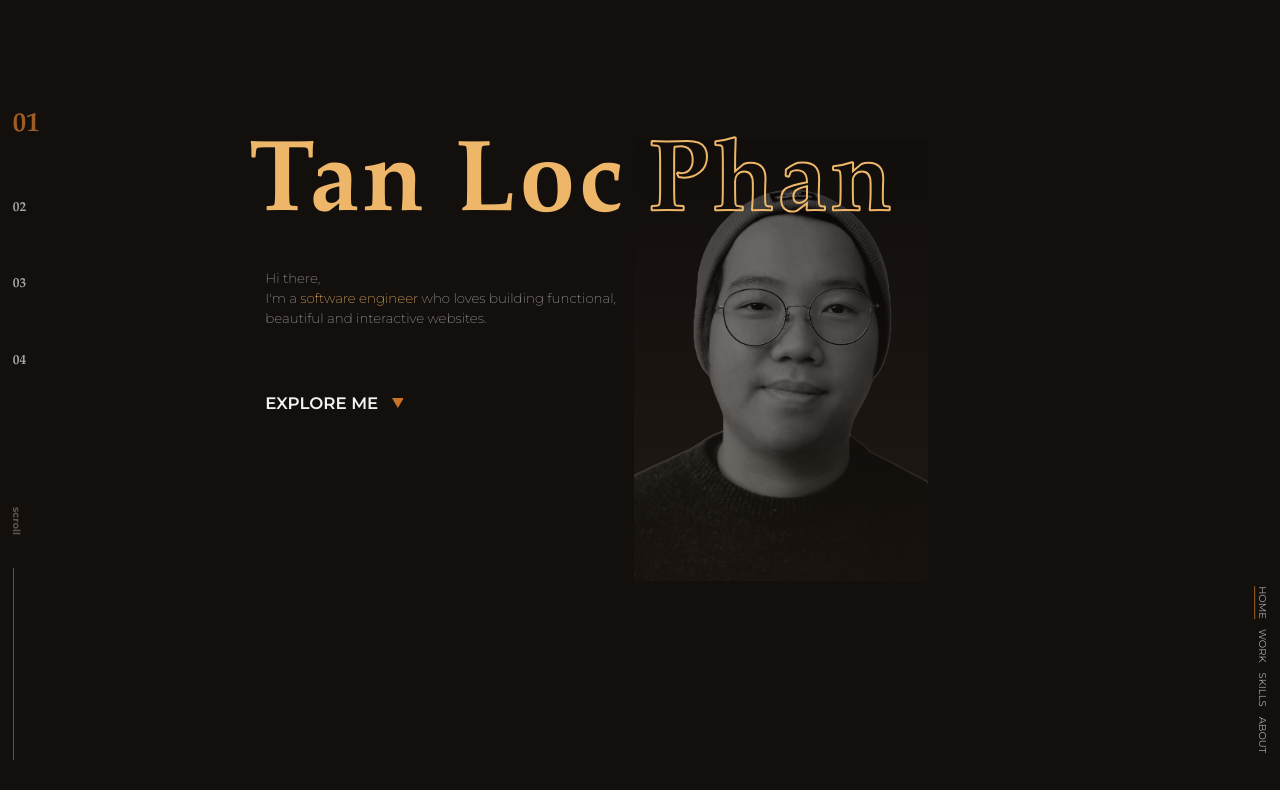
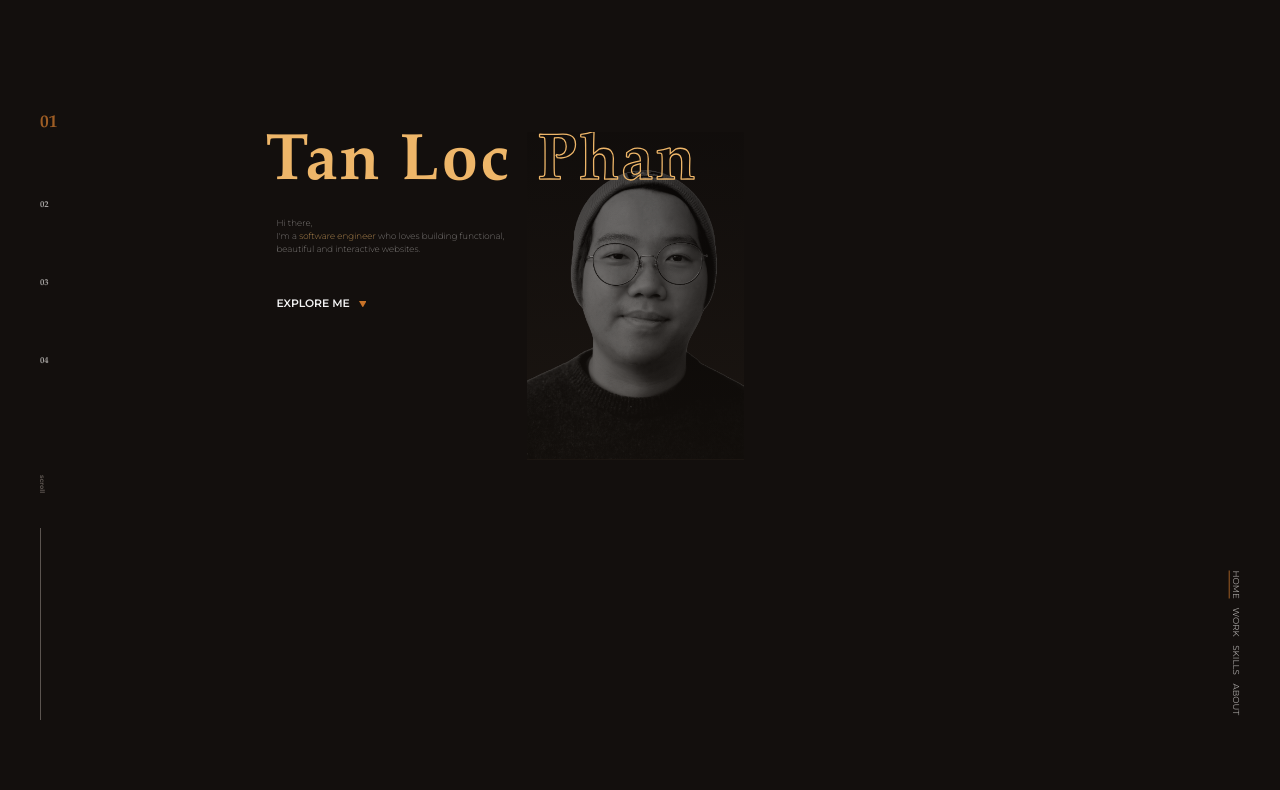
Before and after one commit to locphan2207/personal-web, a React (Create React App) app: page / in a window 1280 px wide. Shown: the top 790 px of the page. Built offline with nearby package versions, Linux system fonts and the light colour scheme.

Commit message:
dynamic size adjustments

```diff
--- a/src/components/App.css
+++ b/src/components/App.css
@@ -1,7 +1,7 @@
 .App {
   width: 100vw;
   height: 100vh;
-  max-width: 1500px;
+  max-width: 1200px;
   display: flex;
   flex-direction: column;
   align-items: center;
@@ -25,7 +25,7 @@
   background-color: #5b544f;
   position: absolute;
   left: 0;
-  bottom: 5%;
+  bottom: 10%;
 }
 
 .left-vertical-bar p {
--- a/src/components/NavBar.css
+++ b/src/components/NavBar.css
@@ -1,7 +1,7 @@
 /* Nav bar */
 .nav-bar {
   position: absolute;
-  bottom: 5%;
+  bottom: 10%;
   right: 0;
   display: flex;
   z-index: 10;
@@ -16,8 +16,8 @@
 
 .nav-bar h5 {
   color: #a8a5a3;
-  font-size: 15rem;
-  margin-left: 15rem;
+  font-size: 20rem;
+  margin-left: 20rem;
   font-weight: 400;
   cursor: pointer;
   padding-bottom: 3rem;
--- a/src/components/NavBar.js
+++ b/src/components/NavBar.js
@@ -104,7 +104,7 @@ const getLeftOffset = (pageName, itemWidths) => {
   let leftOffset = []
   for (const currName of NAV_NAMES_ORDER) {
     if (pageName !== currName) {
-      leftOffset.push(`${itemWidths[currName]}px`, "15rem")
+      leftOffset.push(`${itemWidths[currName]}px`, "20rem")
     } else {
       return leftOffset.length ? `calc(${leftOffset.join(" + ")})` : "0px"
     }
--- a/src/components/PageOne.css
+++ b/src/components/PageOne.css
@@ -25,6 +25,15 @@
   position: absolute;
   right: -80%;
   top: 0;
+  overflow: hidden;
+}
+
+@media only screen and (min-width: 1200px) {
+  .last-name-img {
+    position: absolute;
+    right: -95%;
+    top: 0;
+  }
 }
 
 .last-name {
@@ -45,13 +54,19 @@
   opacity: 0.5;
 }
 
+@media only screen and (min-width: 1200px) {
+  .last-name-img img {
+    width: 17vw;
+    opacity: 0.5;
+  }
+}
 .last-name-img .gradient {
   background: linear-gradient(#0000001f, #dfb58410);
   position: absolute;
   top: 0;
   left: 0;
   width: 100%;
-  height: 100%;
+  height: 150%;
 }
 
 .greeting {
--- a/src/components/PageTwo.css
+++ b/src/components/PageTwo.css
@@ -10,7 +10,7 @@
   display: flex;
   flex-direction: column;
   align-items: flex-start;
-  margin-top: 10%;
+  margin-top: 20%;
   position: relative;
 }
 
@@ -35,7 +35,7 @@
 }
 
 .project-img img {
-  height: calc(0.45 * min(100vw, 1640px));
+  height: calc(0.5 * min(100vw, 1200px));
   animation: appear 1s ease-out both;
 }
 
--- a/src/index.css
+++ b/src/index.css
@@ -161,6 +161,12 @@ html {
   font-size: calc(100vw / 1920);
 }
 
+@media only screen and (min-width: 1200px) {
+  html {
+    font-size: calc(65vw / 1920);
+  }
+}
+
 a {
   text-decoration: none;
 }
```
